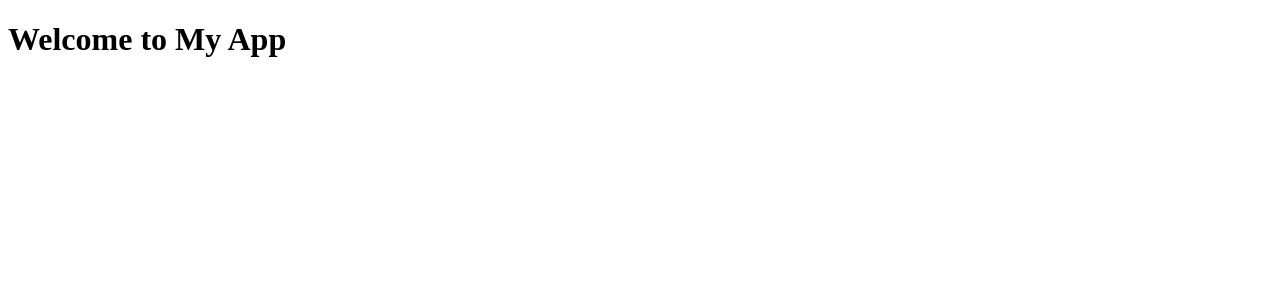
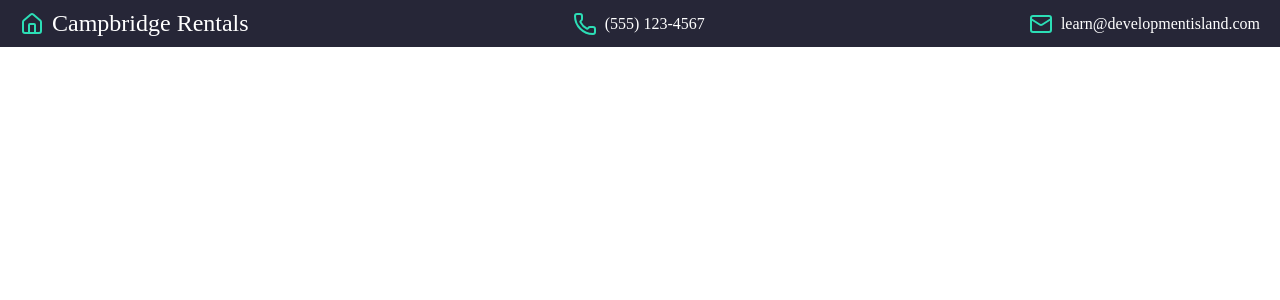
Before and after one commit to junsan24/react-rental-project, a React (Vite) app: page / in a window 1280 px wide. Shown: the top 300 px of the page. Built offline with nearby package versions, Linux system fonts and the light colour scheme.

Commit message:
Header section

```diff
--- a/package.json
+++ b/package.json
@@ -10,6 +10,7 @@
     "preview": "vite preview"
   },
   "dependencies": {
+    "lucide-react": "^1.3.0",
     "react": "^19.2.5",
     "react-dom": "^19.2.5"
   },
--- /dev/null
+++ b/src/App.css
@@ -0,0 +1,3 @@
+html {
+    font-size: 16px;
+}
--- a/src/App.jsx
+++ b/src/App.jsx
@@ -1,8 +1,9 @@
+import Header from "./components/Header/Header"
+import './App.css'
+
 const App = () => {
   return (
-    <di>
-      <h1>Welcome to My App</h1>
-    </di>
+    <Header />
   )
 }
 
--- a/src/components/Header/Header.css
+++ b/src/components/Header/Header.css
@@ -0,0 +1,41 @@
+.header {
+    display: flex;
+    justify-content: space-between;
+    background-color: #262637;
+    color: white;
+    position: fixed;
+    top: 0;
+    left: 0;
+    right: 0;
+    z-index: 10;
+    padding: 0.625rem 1.25rem;
+}
+
+.item .icon {
+    color: #2CDEB6;
+    margin-right: 8px;
+}
+
+.item {
+    display: flex;
+    align-items: center;
+}
+
+.brand {
+    font-size: 1.5rem;
+}
+
+.contact {
+    font-size: 1rem;
+}
+
+@media (max-width: 800px) {
+    .header {
+        flex-direction: column;
+        align-items: center;
+    }
+
+    .item {
+        margin-bottom: 0.5rem;
+    }
+}
--- a/src/components/Header/Header.jsx
+++ b/src/components/Header/Header.jsx
@@ -0,0 +1,23 @@
+import { House, Phone, Mail } from 'lucide-react'
+import './Header.css'
+
+const Header = () => {
+    return (
+        <header className="header">
+            <div className='item brand'>
+                <House className='icon' />
+                <span>Campbridge Rentals</span>
+            </div>
+            <div className='item contact'>
+                <Phone className='icon' />
+                <span>(555) 123-4567</span>
+            </div>
+            <div className='item contact'>
+                <Mail className='icon' />
+                <span>learn@developmentisland.com</span>
+            </div>
+        </header>
+    )
+}
+
+export default Header
```
Also changed, not shown: 1 other file (tests, documents, lock files or other folders).
